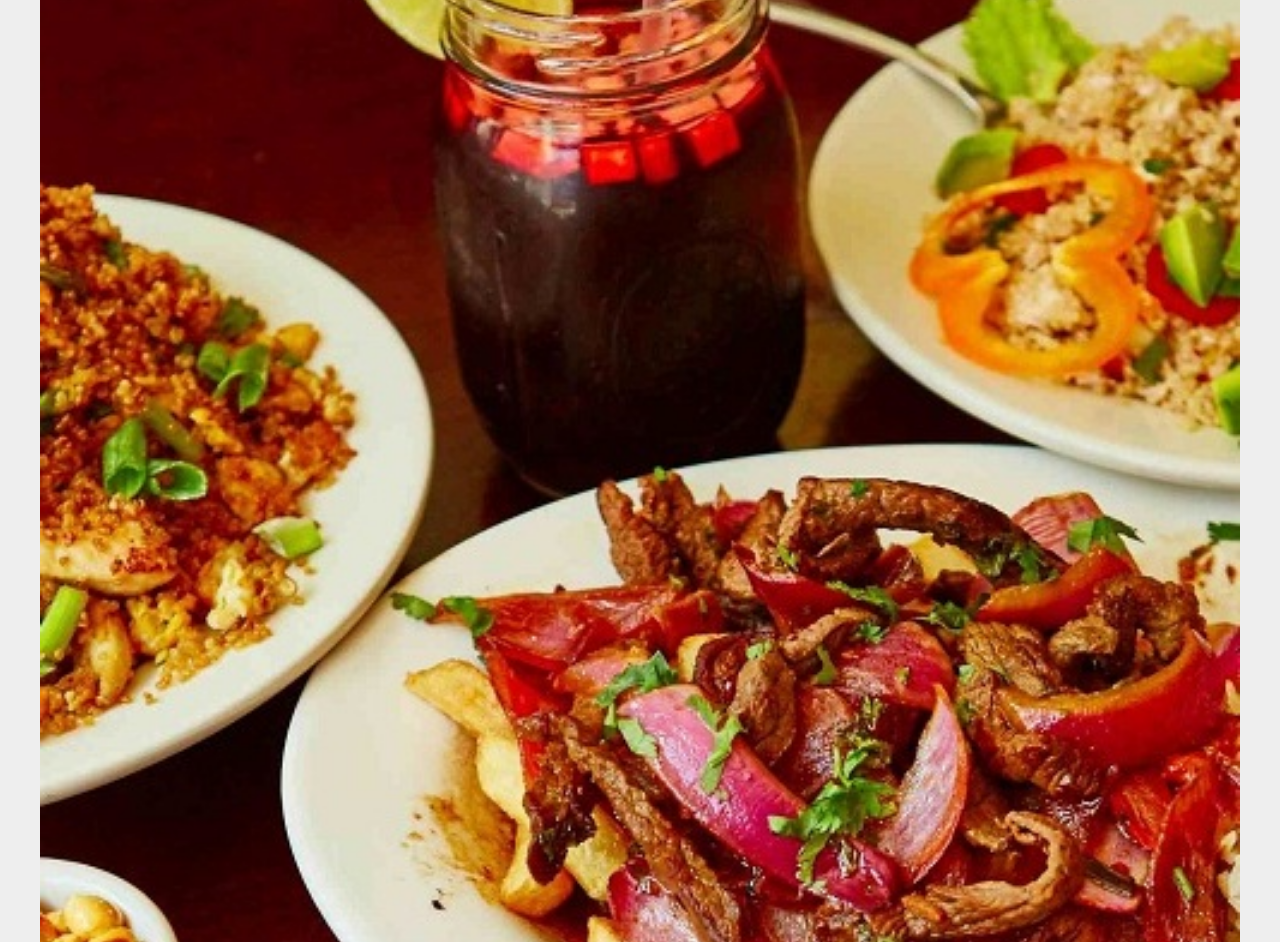
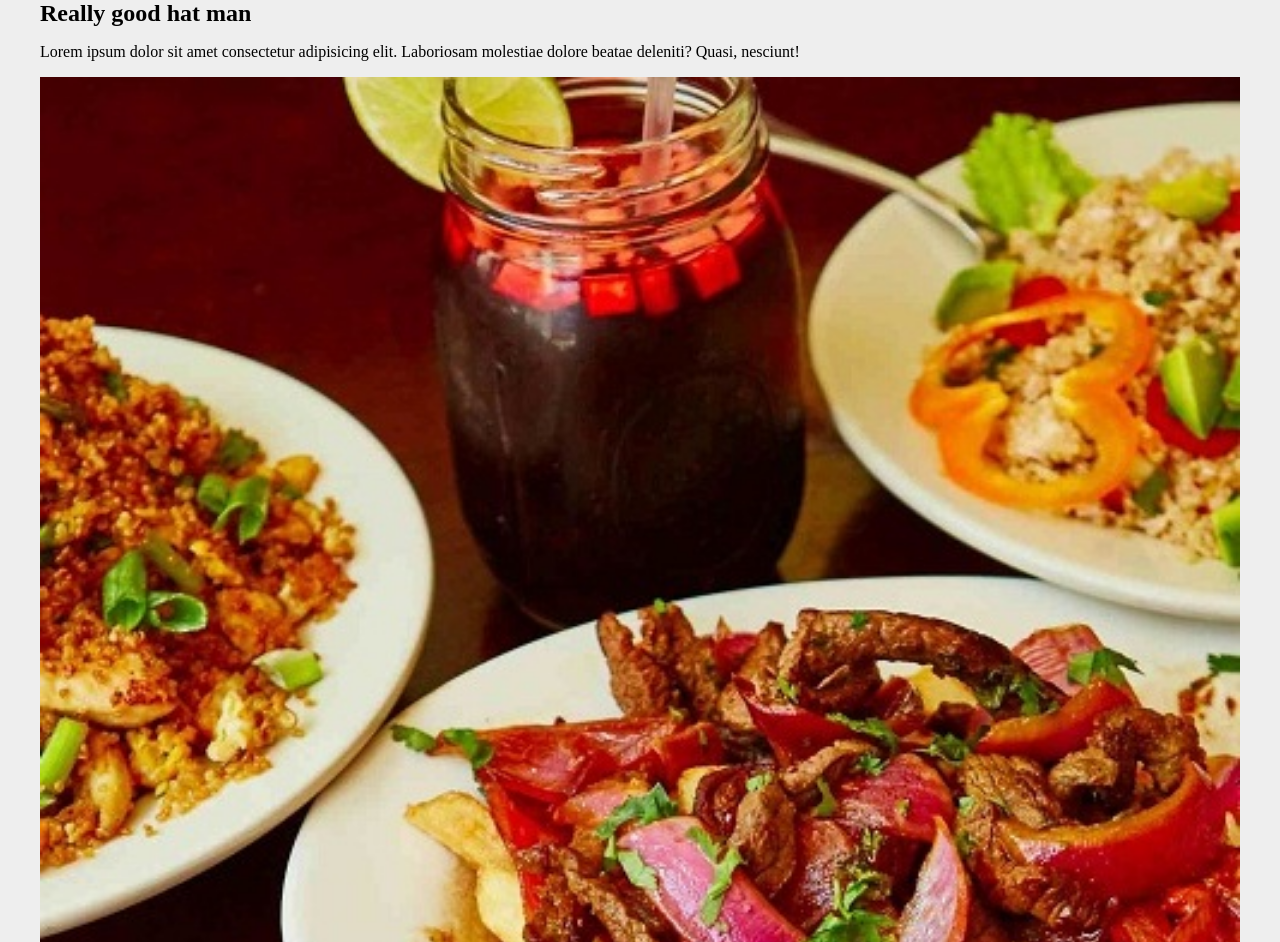
Before and after one commit to dkennell/ui-mini-project-3, a plain HTML site: page index.html in a window 1280 px wide. Shown: the part 859-1801 px from the top of the page. Drawn offline with Linux system fonts and the light colour scheme.

Commit message:
Add h2s and text

```diff
--- a/index.html
+++ b/index.html
@@ -6,7 +6,15 @@
 <main class="main">
     <h1 class="page-title">Some interesting pictures from Peru</h1>
     <img class="featured-img" src="images/z6auxrgtxgmjjaygcnju.jpg" alt="Screaming soccer fan wearing aztec-style crown and brandishing a golden scepter">
+    <h2>Really good hat man</h2>
+    <p>Lorem ipsum dolor sit amet consectetur adipisicing elit. Laboriosam molestiae dolore beatae deleniti? Quasi, nesciunt!</p>
     <img class="featured-img" src="images/foods.jpeg" alt="Table crowded with plates of Peruvian food">
+    <h2>Noms are this yep</h2>
+    <p>Lorem ipsum dolor sit amet consectetur adipisicing elit. Laboriosam molestiae dolore beatae deleniti? Quasi, nesciunt!</p>
     <img class="featured-img" src="images/peruvian-traditional-clothes-poncho.jpg" alt="Man in traditional Aztec garb strolling through the streets">
+    <h2>Customary chill</h2>
+    <p>Lorem ipsum dolor sit amet consectetur adipisicing elit. Laboriosam molestiae dolore beatae deleniti? Quasi, nesciunt!</p>
     <img class="featured-img" src="images/caballitodetotora3.jpg" alt="Grinning kid surfing on a bundle of reeds, steering with a big stick">
+    <h2>Urfs Sup</h2>
+    <p>Lorem ipsum dolor sit amet consectetur adipisicing elit. Laboriosam molestiae dolore beatae deleniti? Quasi, nesciunt!</p>
 </main>
--- a/styles.scss
+++ b/styles.scss
@@ -8,10 +8,16 @@ body {
     background-color: #eee;
 }
 
+h2, p {
+    margin: 0;
+}
+
 // Reset end
 
 .main {
+    display: grid;
     margin: 2em;
+    grid-gap: 1em;
 }
 
 .page-title {
```
Also changed, not shown: styles.css, 1 other file.
